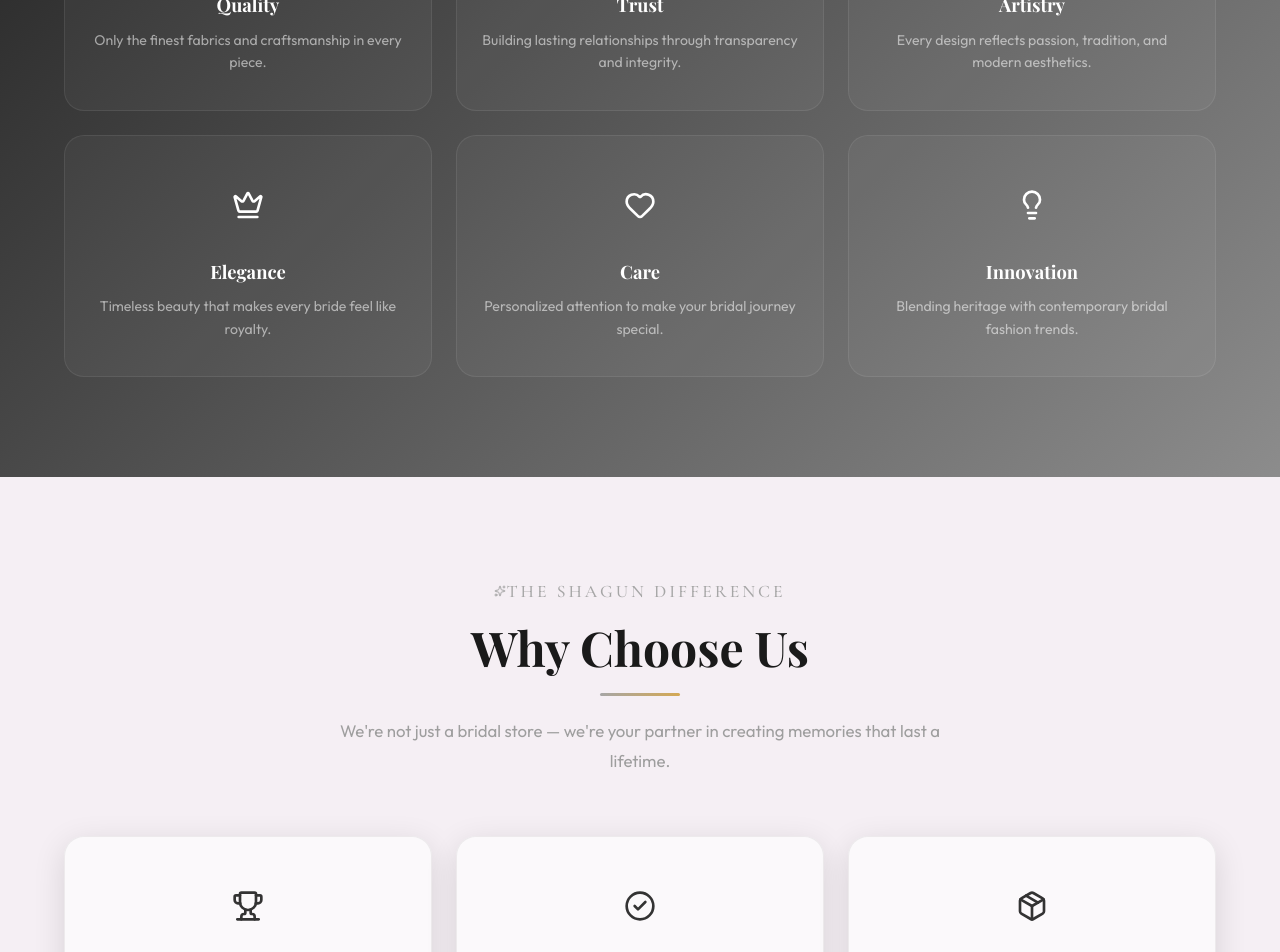
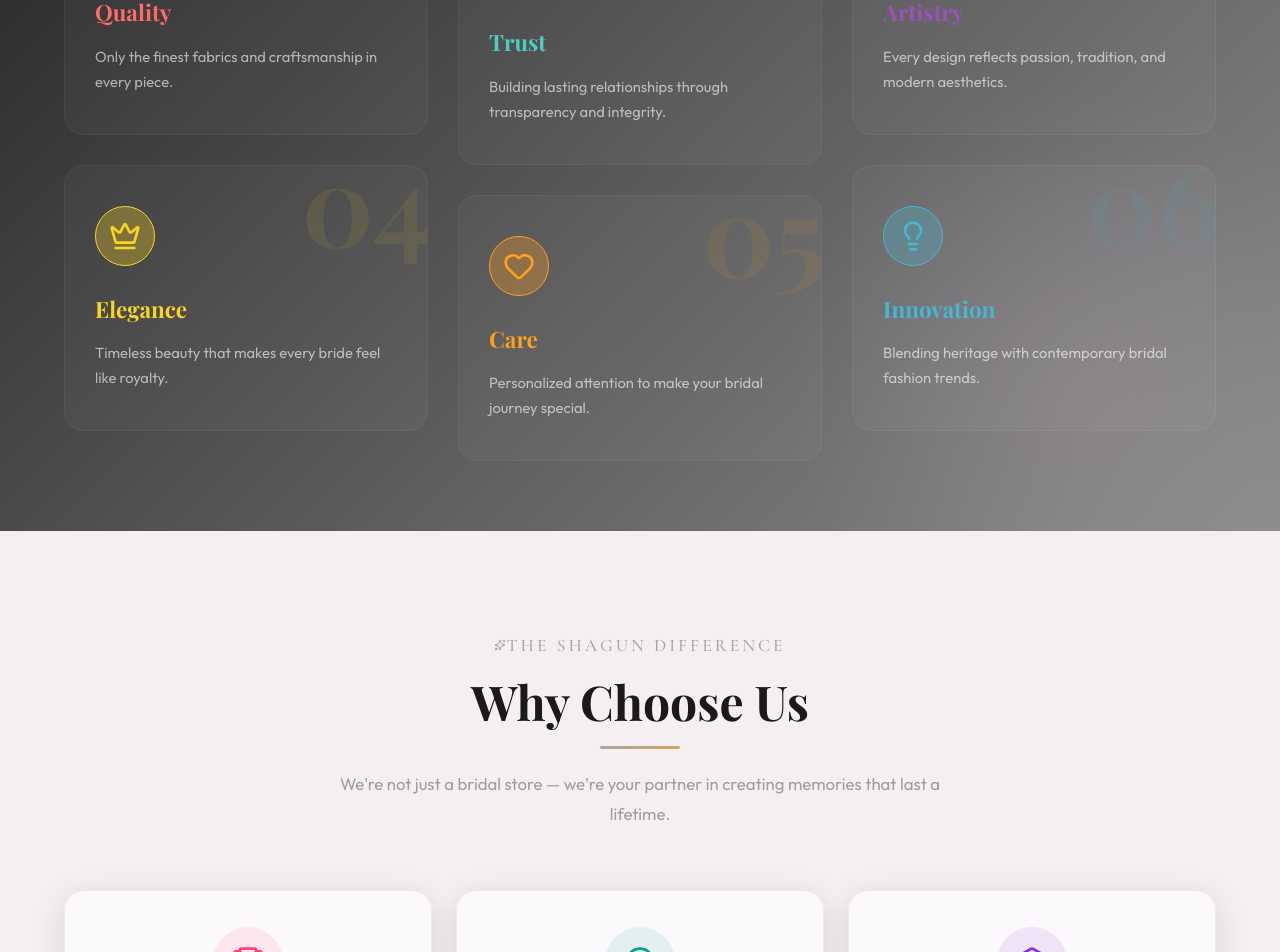
Before and after one commit to Eshbanoliver/shagun-thebridalcollection, a React (Vite) app: page / in a window 1280 px wide. Shown: the part 4560-5512 px from the top of the page. Built offline with nearby package versions, Linux system fonts and the light colour scheme; a web font is replaced by a local one.

Commit message:
home services

```diff
--- a/src/pages/Home/Home.css
+++ b/src/pages/Home/Home.css
@@ -596,44 +596,160 @@
 /* ========================================
    CORE VALUES
    ======================================== */
+.core-values {
+  position: relative;
+  overflow: hidden;
+  z-index: 1;
+}
+
+.core-values::before {
+  content: '';
+  position: absolute;
+  top: -100px;
+  left: -100px;
+  width: 500px;
+  height: 500px;
+  background: radial-gradient(circle, rgba(212, 168, 83, 0.15) 0%, transparent 70%);
+  border-radius: 50%;
+  pointer-events: none;
+  z-index: 0;
+}
+
+.core-values::after {
+  content: '';
+  position: absolute;
+  bottom: -150px;
+  right: -100px;
+  width: 600px;
+  height: 600px;
+  background: radial-gradient(circle, rgba(252, 207, 247, 0.1) 0%, transparent 70%);
+  border-radius: 50%;
+  pointer-events: none;
+  z-index: 0;
+}
+
+.core-values .container {
+  position: relative;
+  z-index: 2;
+}
+
 .core-values__grid {
   display: grid;
   grid-template-columns: repeat(3, 1fr);
-  gap: 24px;
+  gap: 30px;
 }
 
 .core-values__item {
-  text-align: center;
-  padding: 36px 24px;
-  background: rgba(255, 255, 255, 0.04);
-  border: 1px solid rgba(255, 255, 255, 0.08);
+  position: relative;
+  text-align: left;
+  padding: 40px 30px;
+  background: rgba(255, 255, 255, 0.03);
+  border: 1px solid rgba(255, 255, 255, 0.05);
   border-radius: var(--radius-lg);
-  transition: all var(--transition-smooth);
+  backdrop-filter: blur(10px);
+  -webkit-backdrop-filter: blur(10px);
+  transition: all 0.5s cubic-bezier(0.25, 0.46, 0.45, 0.94);
+  overflow: hidden;
+  z-index: 1;
+}
+
+.core-values__item:nth-child(2),
+.core-values__item:nth-child(5) {
+  transform: translateY(30px);
+}
+
+.core-values__item::before {
+  content: '';
+  position: absolute;
+  top: 0;
+  left: 0;
+  width: 100%;
+  height: 100%;
+  background: linear-gradient(135deg, rgba(212, 168, 83, 0.08) 0%, transparent 100%);
+  opacity: 0;
+  transition: opacity 0.5s ease;
+  z-index: -1;
 }
 
 .core-values__item:hover {
-  background: rgba(255, 255, 255, 0.08);
-  border-color: rgba(212, 168, 83, 0.25);
-  transform: translateY(-4px);
+  transform: translateY(-5px);
+  border-color: var(--accent-glow);
+  background: rgba(255, 255, 255, 0.05);
+  box-shadow: 0 15px 40px rgba(0, 0, 0, 0.4);
 }
 
-.core-values__icon {
-  font-size: 2.5rem;
-  display: block;
-  margin-bottom: 16px;
+.core-values__item:nth-child(2):hover,
+.core-values__item:nth-child(5):hover {
+  transform: translateY(25px);
+}
+
+.core-values__item:hover::before {
+  opacity: 1;
+}
+
+.core-values__index {
+  position: absolute;
+  top: -20px;
+  right: -5px;
+  font-family: var(--font-heading);
+  font-size: 7rem;
+  font-weight: 700;
+  color: var(--accent-glow);
+  line-height: 1;
+  transition: all 0.5s ease;
+  pointer-events: none;
+  z-index: 0;
+  opacity: 0.3;
+}
+
+.core-values__item:hover .core-values__index {
+  opacity: 1;
+  transform: scale(1.05);
+}
+
+.core-values__icon-wrapper {
+  width: 60px;
+  height: 60px;
+  border-radius: var(--radius-full);
+  background: var(--accent-glow);
+  border: 1px solid var(--accent-color);
+  display: flex;
+  align-items: center;
+  justify-content: center;
+  margin-bottom: 24px;
+  color: var(--accent-color);
+  transition: all 0.4s ease;
+  position: relative;
+  z-index: 1;
+}
+
+.core-values__item:hover .core-values__icon-wrapper {
+  background: var(--accent-color);
+  color: #fff;
+  transform: scale(1.1) rotate(5deg);
+  box-shadow: 0 10px 20px var(--accent-glow);
 }
 
 .core-values__title {
   font-family: var(--font-heading);
-  font-size: 1.15rem;
-  color: var(--white);
-  margin-bottom: 8px;
+  font-size: 1.4rem;
+  color: var(--accent-color);
+  margin-bottom: 12px;
+  position: relative;
+  z-index: 1;
+  transition: color 0.4s ease;
+}
+
+.core-values__item:hover .core-values__title {
+  color: #fff;
 }
 
 .core-values__desc {
-  font-size: 0.88rem;
-  color: rgba(255, 255, 255, 0.55);
-  line-height: 1.6;
+  font-size: 0.92rem;
+  color: rgba(255, 255, 255, 0.6);
+  line-height: 1.7;
+  position: relative;
+  z-index: 1;
 }
 
 /* ========================================
@@ -658,8 +774,18 @@
 
 .why-choose__icon {
   font-size: 2.5rem;
-  display: block;
-  margin-bottom: 16px;
+  display: flex;
+  align-items: center;
+  justify-content: center;
+  margin: 0 auto 20px auto;
+  width: 70px;
+  height: 70px;
+  border-radius: var(--radius-full);
+  transition: transform var(--transition-base);
+}
+
+.why-choose__card:hover .why-choose__icon {
+  transform: scale(1.1) rotate(-5deg);
 }
 
 .why-choose__title {
@@ -935,6 +1061,16 @@
     margin: 0 auto;
   }
 
+  .core-values__item:nth-child(2),
+  .core-values__item:nth-child(5) {
+    transform: none;
+  }
+
+  .core-values__item:nth-child(2):hover,
+  .core-values__item:nth-child(5):hover {
+    transform: translateY(-5px);
+  }
+
   .services-preview__grid > :last-child,
   .testimonials__grid > :last-child {
     grid-column: auto;
--- a/src/pages/Home/Home.tsx
+++ b/src/pages/Home/Home.tsx
@@ -328,12 +328,12 @@ const MissionVision: React.FC = () => {
 const CoreValues: React.FC = () => {
   const [ref, inView] = useInView();
   const values = [
-    { icon: <Droplets size={32} />, title: 'Quality', desc: 'Only the finest fabrics and craftsmanship in every piece.' },
-    { icon: <Users size={32} />, title: 'Trust', desc: 'Building lasting relationships through transparency and integrity.' },
-    { icon: <Palette size={32} />, title: 'Artistry', desc: 'Every design reflects passion, tradition, and modern aesthetics.' },
-    { icon: <Crown size={32} />, title: 'Elegance', desc: 'Timeless beauty that makes every bride feel like royalty.' },
-    { icon: <Heart size={32} />, title: 'Care', desc: 'Personalized attention to make your bridal journey special.' },
-    { icon: <Lightbulb size={32} />, title: 'Innovation', desc: 'Blending heritage with contemporary bridal fashion trends.' },
+    { icon: <Droplets size={32} />, title: 'Quality', desc: 'Only the finest fabrics and craftsmanship in every piece.', color: '#FF6B6B', glow: 'rgba(255, 107, 107, 0.3)' },
+    { icon: <Users size={32} />, title: 'Trust', desc: 'Building lasting relationships through transparency and integrity.', color: '#4ECDC4', glow: 'rgba(78, 205, 196, 0.3)' },
+    { icon: <Palette size={32} />, title: 'Artistry', desc: 'Every design reflects passion, tradition, and modern aesthetics.', color: '#9D50BB', glow: 'rgba(157, 80, 187, 0.3)' },
+    { icon: <Crown size={32} />, title: 'Elegance', desc: 'Timeless beauty that makes every bride feel like royalty.', color: '#F9D423', glow: 'rgba(249, 212, 35, 0.3)' },
+    { icon: <Heart size={32} />, title: 'Care', desc: 'Personalized attention to make your bridal journey special.', color: '#FF9F1C', glow: 'rgba(255, 159, 28, 0.3)' },
+    { icon: <Lightbulb size={32} />, title: 'Innovation', desc: 'Blending heritage with contemporary bridal fashion trends.', color: '#45B7D1', glow: 'rgba(69, 183, 209, 0.3)' },
   ];
 
   return (
@@ -346,8 +346,19 @@ const CoreValues: React.FC = () => {
         />
         <div className={`core-values__grid ${inView ? 'animate-fade-in-up' : 'opacity-0'}`}>
           {values.map((value, i) => (
-            <div className="core-values__item" key={i} style={{ animationDelay: `${i * 0.1}s` }}>
-              <span className="core-values__icon">{value.icon}</span>
+            <div
+              className="core-values__item"
+              key={i}
+              style={{
+                animationDelay: `${i * 0.1}s`,
+                '--accent-color': value.color,
+                '--accent-glow': value.glow
+              } as React.CSSProperties}
+            >
+              <span className="core-values__index">0{i + 1}</span>
+              <div className="core-values__icon-wrapper">
+                {value.icon}
+              </div>
               <h4 className="core-values__title">{value.title}</h4>
               <p className="core-values__desc">{value.desc}</p>
             </div>
@@ -361,12 +372,12 @@ const CoreValues: React.FC = () => {
 const WhyChooseUs: React.FC = () => {
   const [ref, inView] = useInView();
   const reasons = [
-    { icon: <Trophy size={32} />, title: 'Trusted Brand', desc: 'Over a decade of creating beautiful bridal moments in Udaipur.' },
-    { icon: <CheckCircle2 size={32} />, title: 'Rent & Sale', desc: 'Flexible options to fit every budget — rent or own your dream outfit.' },
-    { icon: <Package size={32} />, title: 'Complete Package', desc: 'Lehengas, gowns, paushak, and jewellery — everything under one roof.' },
-    { icon: <IndianRupee size={32} />, title: 'Best Value', desc: 'Premium quality at fair prices with no hidden costs.' },
-    { icon: <Scissors size={32} />, title: 'Custom Fitting', desc: 'Expert tailoring and alterations for a perfect, personalized fit.' },
-    { icon: <Star size={32} />, title: 'VIP Experience', desc: 'Personal styling assistance and a luxurious shopping ambiance.' },
+    { icon: <Trophy size={32} />, title: 'Trusted Brand', desc: 'Over a decade of creating beautiful bridal moments in Udaipur.', color: '#FF416C', bg: 'rgba(255, 65, 108, 0.1)' },
+    { icon: <CheckCircle2 size={32} />, title: 'Rent & Sale', desc: 'Flexible options to fit every budget — rent or own your dream outfit.', color: '#11998e', bg: 'rgba(17, 153, 142, 0.1)' },
+    { icon: <Package size={32} />, title: 'Complete Package', desc: 'Lehengas, gowns, paushak, and jewellery — everything under one roof.', color: '#8E2DE2', bg: 'rgba(142, 45, 226, 0.1)' },
+    { icon: <IndianRupee size={32} />, title: 'Best Value', desc: 'Premium quality at fair prices with no hidden costs.', color: '#F7971E', bg: 'rgba(247, 151, 30, 0.1)' },
+    { icon: <Scissors size={32} />, title: 'Custom Fitting', desc: 'Expert tailoring and alterations for a perfect, personalized fit.', color: '#00B4DB', bg: 'rgba(0, 180, 219, 0.1)' },
+    { icon: <Star size={32} />, title: 'VIP Experience', desc: 'Personal styling assistance and a luxurious shopping ambiance.', color: '#D4145A', bg: 'rgba(212, 20, 90, 0.1)' },
   ];
 
   return (
@@ -380,7 +391,9 @@ const WhyChooseUs: React.FC = () => {
         <div className={`why-choose__grid ${inView ? 'animate-fade-in-up' : 'opacity-0'}`}>
           {reasons.map((reason, i) => (
             <div className="why-choose__card glass-card" key={i}>
-              <span className="why-choose__icon">{reason.icon}</span>
+              <span className="why-choose__icon" style={{ color: reason.color, background: reason.bg }}>
+                {reason.icon}
+              </span>
               <h4 className="why-choose__title">{reason.title}</h4>
               <p className="why-choose__desc">{reason.desc}</p>
             </div>
```
